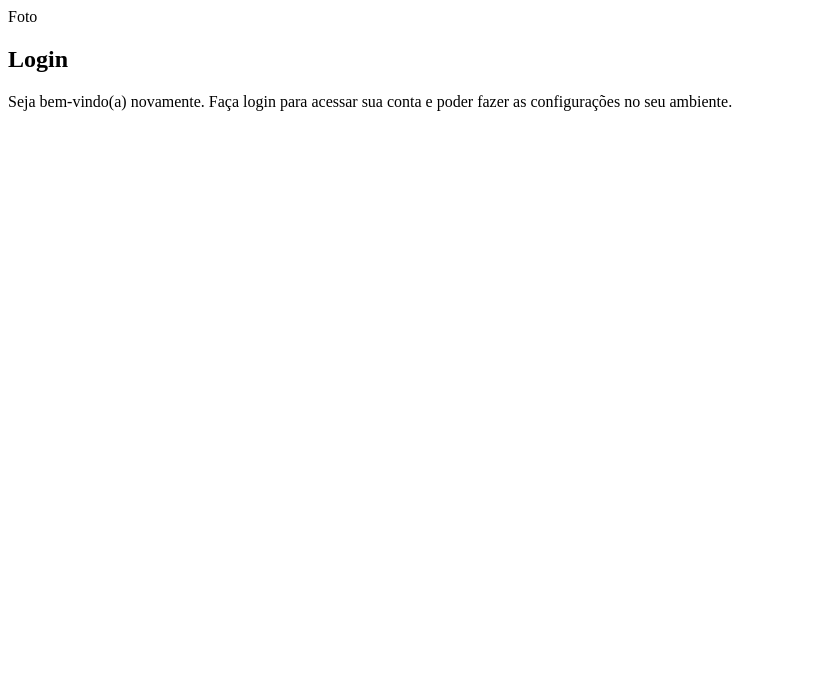
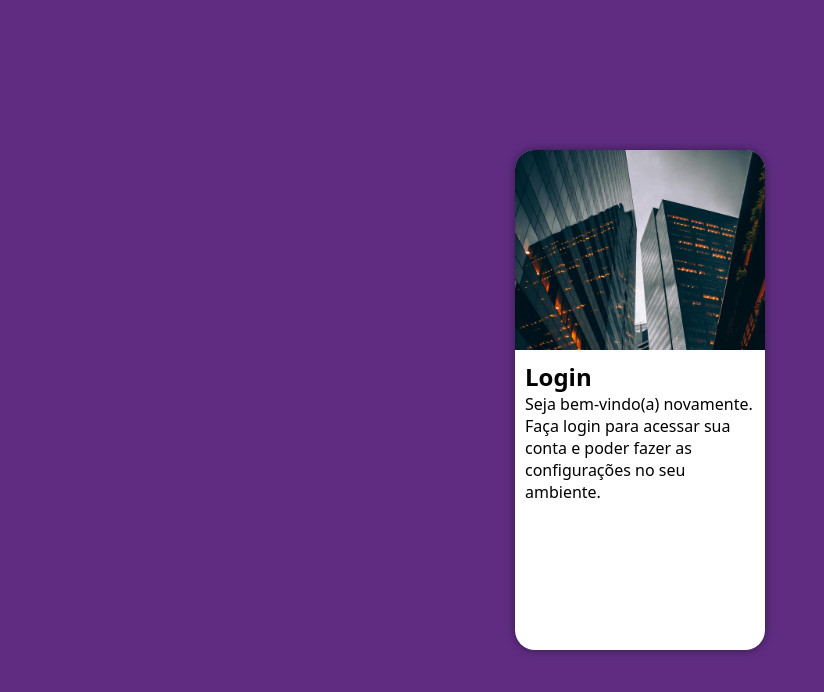
Before and after one commit to glbittencourt/projeto-login, a plain HTML site: page index.html in a window 1280 px wide. Shown: the whole page, without its empty margins (0-824 px from the left). Drawn offline with Linux system fonts and the light colour scheme.

Commit message:
tela login

```diff
--- a/estilos/style.css
+++ b/estilos/style.css
@@ -3,4 +3,51 @@
 /*
     PALETA DE CORES
     Verde: #49a09d
-    Lilás: #5f2c82 */
+    Lilás: #5f2c82
+*/
+
+* {
+    font-family: system-ui, -apple-system, BlinkMacSystemFont, 'Segoe UI', Roboto, Oxygen, Ubuntu, Cantarell, 'Open Sans', 'Helvetica Neue', sans-serif;
+    padding: 0px;
+    margin: 0px;
+    box-sizing: border-box;
+}
+
+body, html {
+    background-color: #5f2c82;
+    height: 100vh;
+    width: 100vw;
+}
+
+main {
+    position: relative;
+    height: 100vh;
+    width: 100vw;
+}
+
+section#login {
+    position: absolute;
+    top: 50%;
+    left: 50%;
+    transform: translate(-50%, -50%);
+    overflow: hidden;
+
+    background-color: white;
+    width: 250px;
+    height: 500px;
+    border-radius: 20px;
+    box-shadow: 0px 0px 10px rgba(0, 0, 0, 0.425);
+}
+
+section#login > div#imagem {
+    display: block;
+    background: #5f2c82 url(../imagens/buildings.jpg) no-repeat;
+    background-size: cover;
+
+    height: 200px;
+}
+
+section#login > div#formulario {
+    display: block;
+    padding: 10px;
+}
--- a/index.html
+++ b/index.html
@@ -10,7 +10,7 @@
     <main>
         <section id="login">
             <div id="imagem">
-                Foto
+                <!-- Aqui vai a imagem nas CSS -->
             </div>
             <div id="formulario">
                 <h1>Login</h1>
```
